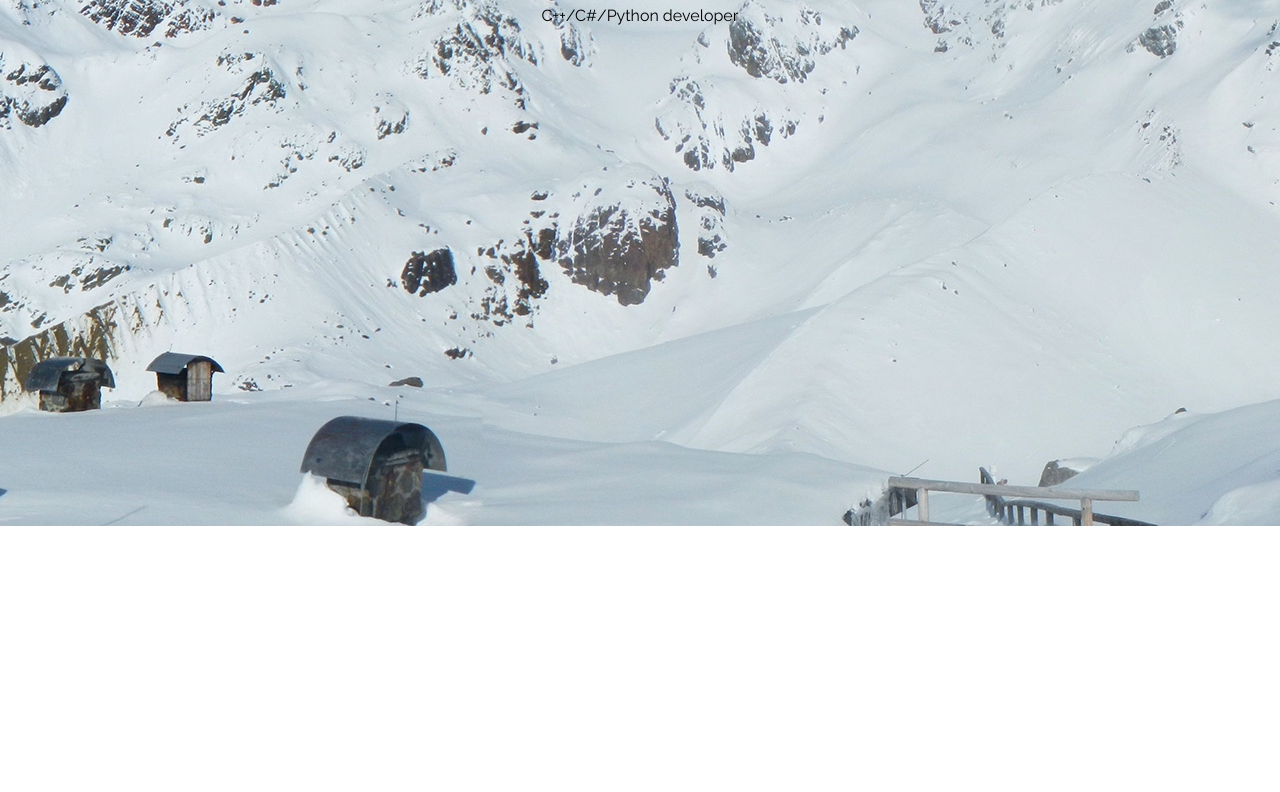
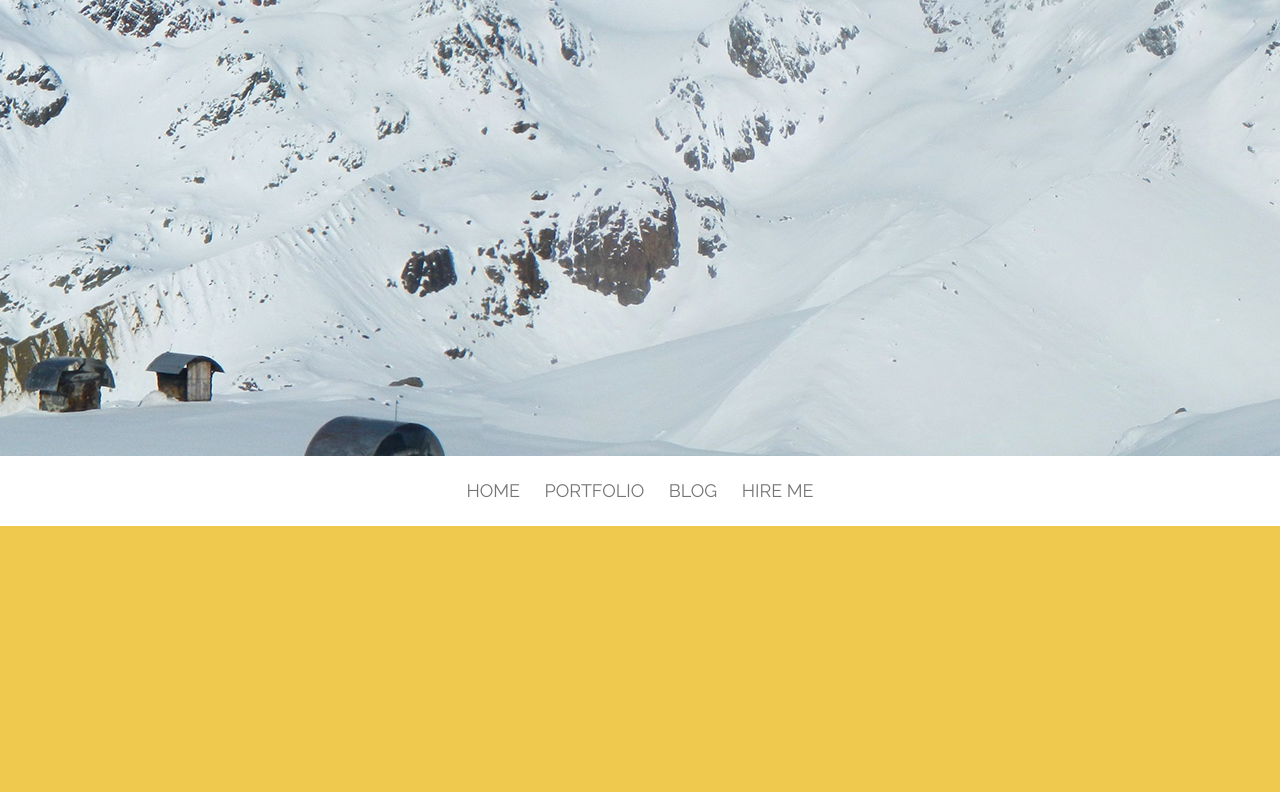
Before and after one commit to phingage/phingage.github.io, a plain HTML site: page index.html in a window 1280 px wide. Shown: the part 274-1066 px from the top of the page. Before the commit the page ends 800 px from the top, so only its background shows below. Drawn offline with nearby package versions, Linux system fonts and the light colour scheme.

Commit message:
scrolling

```diff
--- a/css/style.css
+++ b/css/style.css
@@ -1,16 +1,68 @@
-body {
-    font-family: 'Raleway', sans-serif;
-    background: url("../img/bg1.jpg") no-repeat;
+* {margin: 0; padding: 0;}
+
+a {text-decoration: none;}
+
+.fixed {
+	position: fixed;
+	top: 0;
+	height: 70px;
+	z-index: 1;
 }
 
-div.fixed{
-    position: absolute;
-    left: 50%;
-    top: 50%;
-    z-index: 100;
-    height: 400px;
-    margin-top: -200px;
-    width: 600px;
-    margin-left: -300px;
-    text-align: center;
+body {
+	color: #fff;
+	font-family: 'Raleway', sans-serif;
+	font-size: 18px;
+	text-align: center;
 }
+
+nav {
+	position: absolute;
+	bottom: 0;
+	width: 100%;
+	height: 70px;
+	background: #fff;
+}
+
+nav li {
+	display: inline-block;
+	padding: 24px 10px;
+}
+
+nav li a {
+	color: #757575;
+	text-transform: uppercase;
+}
+
+section {
+	height: 100vh;
+}
+
+/* Screens Settings */
+#welcome {
+	background: url("../img/bg1.jpg") no-repeat;
+}
+
+#welcome p {
+	padding-top: 200px;
+}
+
+#screen2 {
+	background: #efc94d;
+}
+
+#screen3 {
+	background: #e1793d;
+}
+
+@media only screen and (max-width: 520px) {
+
+	nav li {
+		padding: 24px 4px;
+	}
+
+	nav li a {
+		font-size: 14px;
+	}
+
+}
--- a/index.html
+++ b/index.html
@@ -5,9 +5,39 @@
     <link href="css/style.css" rel="stylesheet" type="text/css">
 </head>
 <body>
-<div class="fixed">
-    <h1>alfredo armanini</h1>
+<section id="welcome">
+
+    	<p>alfredo armanini</p>
     C++/C#/Python developer
-</div>
+    <nav>
+		<ul>
+			<li><a href="#">Home</a></li>
+			<li><a href="#">Portfolio</a></li>
+			<li><a href="#">Blog</a></li>
+			<li><a href="#">Hire Me</a></li>
+		</ul>
+	</nav>
+
+</section>
+
+<section id="screen2"></section>
+<section id="screen3"></section>
+
+<script type="text/javascript" src="http://ajax.googleapis.com/ajax/libs/jquery/1.10.2/jquery.min.js"></script>
+
+<script>
+   $(document).ready(function(){
+	   $(window).bind('scroll', function() {
+	   var navHeight = $( window ).height() - 70;
+			 if ($(window).scrollTop() > navHeight) {
+				 $('nav').addClass('fixed');
+			 }
+			 else {
+				 $('nav').removeClass('fixed');
+			 }
+		});
+	});
+</script>
+
 </body>
 </html>
```
